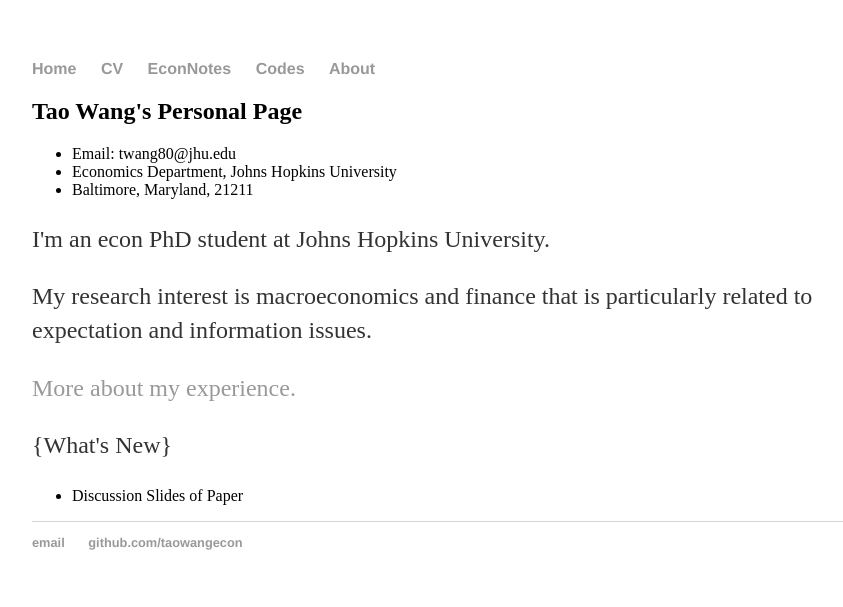
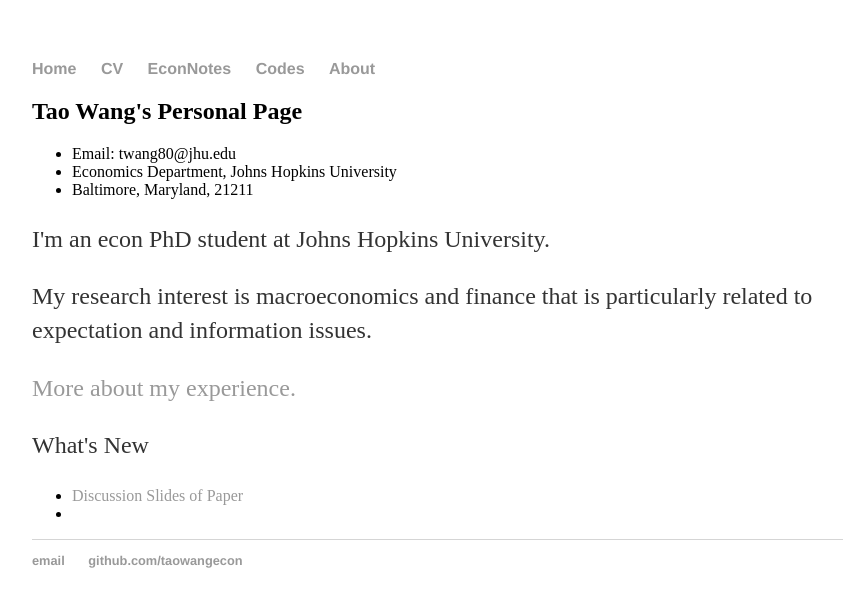
Before and after one commit to iworld1991/TaoWangEcon.github.io, a Jekyll site: the page built from index.html, in a window 1280 px wide. Shown: the top 607 px of the page, without its empty margins (160-1003 px from the left). Built offline with Jekyll 4.4.1, drawn with Linux system fonts in a browser that asks for light colours.

```diff
--- a/index.html
+++ b/index.html
@@ -13,8 +13,8 @@ title: Tao Wang's Personal Page
 	<p>My research interest is macroeconomics and finance that is particularly related to expectation and information issues. <p>
 		<a href="/cv">More about my experience.</a></p>
 
-	<p> {What's New} </p>
+	<p> What's New </p>
 	<ul>
-	 <li href="/presentation/Expectation.pdf">Discussion Slides of Paper</li>
+	<li> <a href="/presentation/Expectation.pdf">Discussion Slides of Paper</a><li>
 	 </ul>
 </div><!-- /.blurb -->
```
